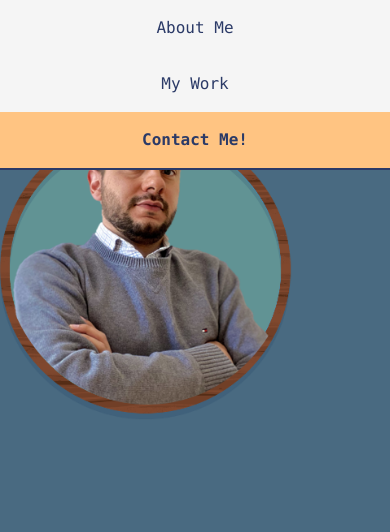
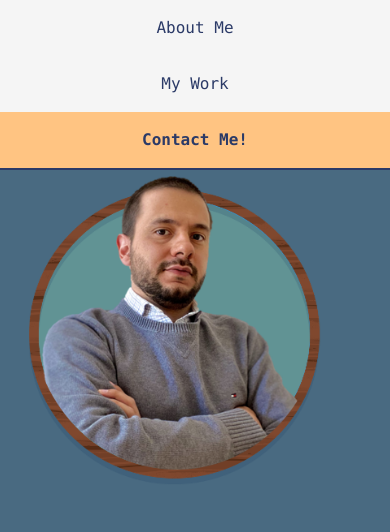
Before and after one commit to demourej/02_Portfolio, a plain HTML site: page index.html in a window 390 px wide. Shown: the top 532 px of the page. Drawn offline with Linux system fonts and the light colour scheme.

Commit message:
New Flex Update

```diff
--- a/assets/css/style.css
+++ b/assets/css/style.css
@@ -96,7 +96,6 @@ img {
 
 #contact_me {
     width: 100%;
-    /* padding: 2%; */
     background-color: #B3AF8F;
     color: white;
     text-align: center;
@@ -139,3 +138,9 @@ footer {
     nav {
       flex-direction: column;
     }
+    main {
+        margin-top: 65px;
+    }
+    img {
+        margin-left: 10%;
+    }
```
